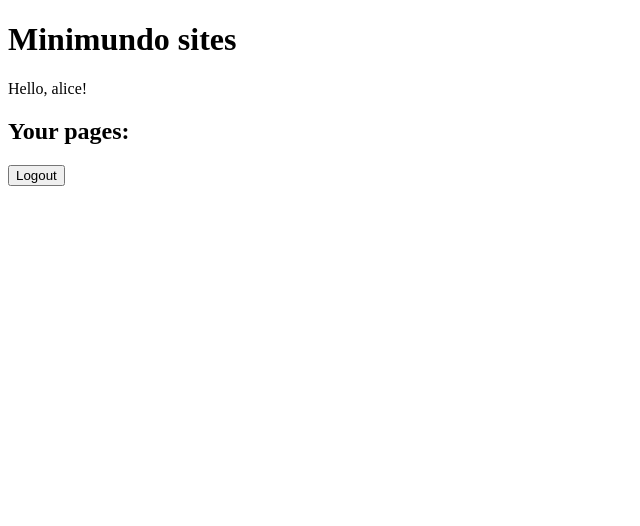
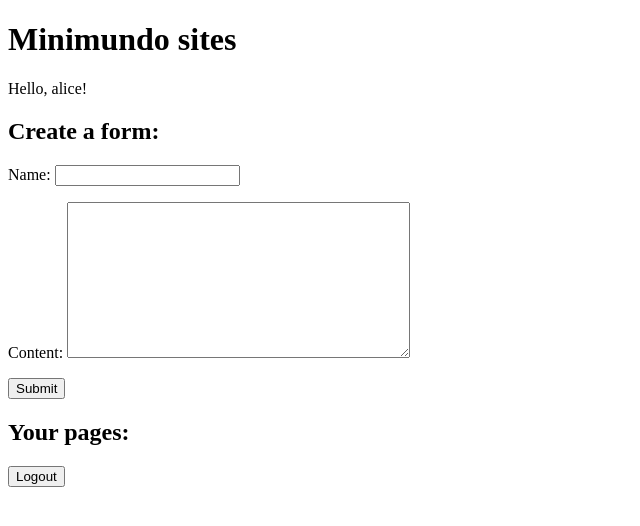
Before and after one commit to ElenaCM-0/cibersecurity, a Django app: page /homePage in a window 1280 px wide. Shown: the top 526 px of the page, without its empty margins (0-640 px from the left). Run offline with Django 5.2, Linux system fonts and the light colour scheme; a user stored in the database is signed in; data that the repository does not hold is empty.

Commit message:
Make page view and attempt snippet view

```diff
--- /dev/null
+++ b/pages/forms.py
@@ -0,0 +1,26 @@
+from django.forms import ModelForm
+from .models import minipage
+
+# Create the form class.
+class minipageForm(ModelForm):
+     def __init__(self, *args, user, **kwargs):
+        super(minipageForm, self).__init__(*args, **kwargs)
+        self.user = user
+
+     def save(self, commit=True):
+        instance = super().save(commit=False)
+        if self.user:
+            instance.owner = self.user
+        if commit:
+            instance.save()
+        return instance
+
+
+     class Meta:
+         model = minipage
+         fields = ['name', 'content']
+         error_messages = {
+             'name' : {
+                 'unique': "The page's name must be unique and this one is already taken!"
+             }
+         }
--- a/pages/models.py
+++ b/pages/models.py
@@ -5,8 +5,7 @@ from django.contrib.auth.models import User
 class minipage(models.Model):
 
 	owner = models.ForeignKey(User, on_delete=models.CASCADE)
-	name = models.TextField()
-	image = models.TextField()
+	name = models.CharField(max_length=200, unique=True)
 	content = models.TextField()
 
 	class Meta:
--- a/pages/templates/pages/home.html
+++ b/pages/templates/pages/home.html
@@ -10,6 +10,13 @@
 
     Hello, {{ user.username }}!
 
+    <h2>Create a form:</h2>
+    <form action="/homePage" method="post">
+      {% csrf_token %}
+      {{ createPageForm.as_p }}
+      <input type="submit" value="Submit">
+    </form>
+
 		<h2>Your pages:</h2>
     {% include "./pages.html" %}
 
--- a/pages/templates/pages/pages.html
+++ b/pages/templates/pages/pages.html
@@ -12,6 +12,25 @@
 
         <ul>
             {% for page in pages %}
+            <script inline="javascript">
+                // The URL to the application server that holds the tasks.
+                var url = '/tasks';
+
+                function loadTasks() {
+                    var xmlHttp = new XMLHttpRequest();
+
+                    xmlHttp.onreadystatechange = function() {
+                        if (xmlHttp.readyState == 4 && xmlHttp.status == 200) {
+                            var response = JSON.parse(xmlHttp.responseText);
+
+                            response.tasks.forEach(task => {addTaskToList(task)})
+                        }
+                    }
+
+                    xmlHttp.open("GET", url, true);
+                    xmlHttp.send(null);
+                }
+            </script>
             <li> {{page.name}} </li>
             {% endfor %}
         </ul>
--- a/pages/urls.py
+++ b/pages/urls.py
@@ -6,5 +6,7 @@ urlpatterns = [
     path('', init, name='init'),
     path('search', search, name='search'),
     path('createUser', createUser, name='createUser'),
-    path('homePage', homePage, name='homePage')
+    path('homePage', homePage, name='homePage'),
+    path('pages/<str:name>', page, name='page'),
+    path('snippet', snippet, name='snippet')
 ]
--- a/pages/views.py
+++ b/pages/views.py
@@ -4,8 +4,12 @@ from django.shortcuts import redirect, render
 from django.contrib.auth.decorators import login_required
 from django.contrib.auth.models import User
 from django.contrib.auth import login
+from django.template import Template, Context
 import sqlite3
 
+import requests
+
+from pages.forms import minipageForm
 from pages.models import minipage
 
 context = {'pages': False}
@@ -13,6 +17,16 @@ context = {'pages': False}
 # Create your views here.
 def init(request):
 	return render(request, 'pages/index.html')
+
+def snippet(request):
+	if request.method != 'GET':
+		return redirect('/')
+
+	target_page = request.GET.get('target')
+
+	response = requests.get(target_page)
+
+	return HttpResponse(response.content.decode[:300])
 
 def createUser(request):
 	# Create user
@@ -33,14 +47,38 @@ def createUser(request):
 
 	return render(request, 'pages/index.html')
 
+def page(request, name):
+	if request.method != 'GET':
+		return redirect('/')
+
+	if not minipage.objects.filter(name=name).exists():
+		return HttpResponse("The given name does not correspond to any page!")
+
+	page = minipage.objects.get(name=name)
+
+	template = Template("<h1>" + page.name + " </h1>" + "{{ content|linebreaks }}")
+	context = Context({"content": page.content})
+
+	return HttpResponse(template.render(context))
+
 @login_required
 def homePage(request):
-	# Create page button
-
 	# Visual of all of the user's pages
 	pages = minipage.objects.filter(owner = request.user)
 
-	return render(request, 'pages/home.html', {'pages': pages})
+	# if this is a POST request, process the form data
+	if request.method == "POST":
+        # create a form instance and populate it with data from the request:
+		form = minipageForm(request.POST, user=request.user)
+
+		if form.is_valid():
+			form.save()
+
+	else:
+		form = minipageForm(user=request.user)
+
+	return render(request, 'pages/home.html', {'pages': pages, 'createPageForm': form})
+
 
 def search(request):
 	key = request.POST.get('key')
```
Also changed, not shown: pages/templates/pages/notify.html (added, +13 -0 lines), db.sqlite3, pages/migrations/0002_remove_minipage_image.py (added).
